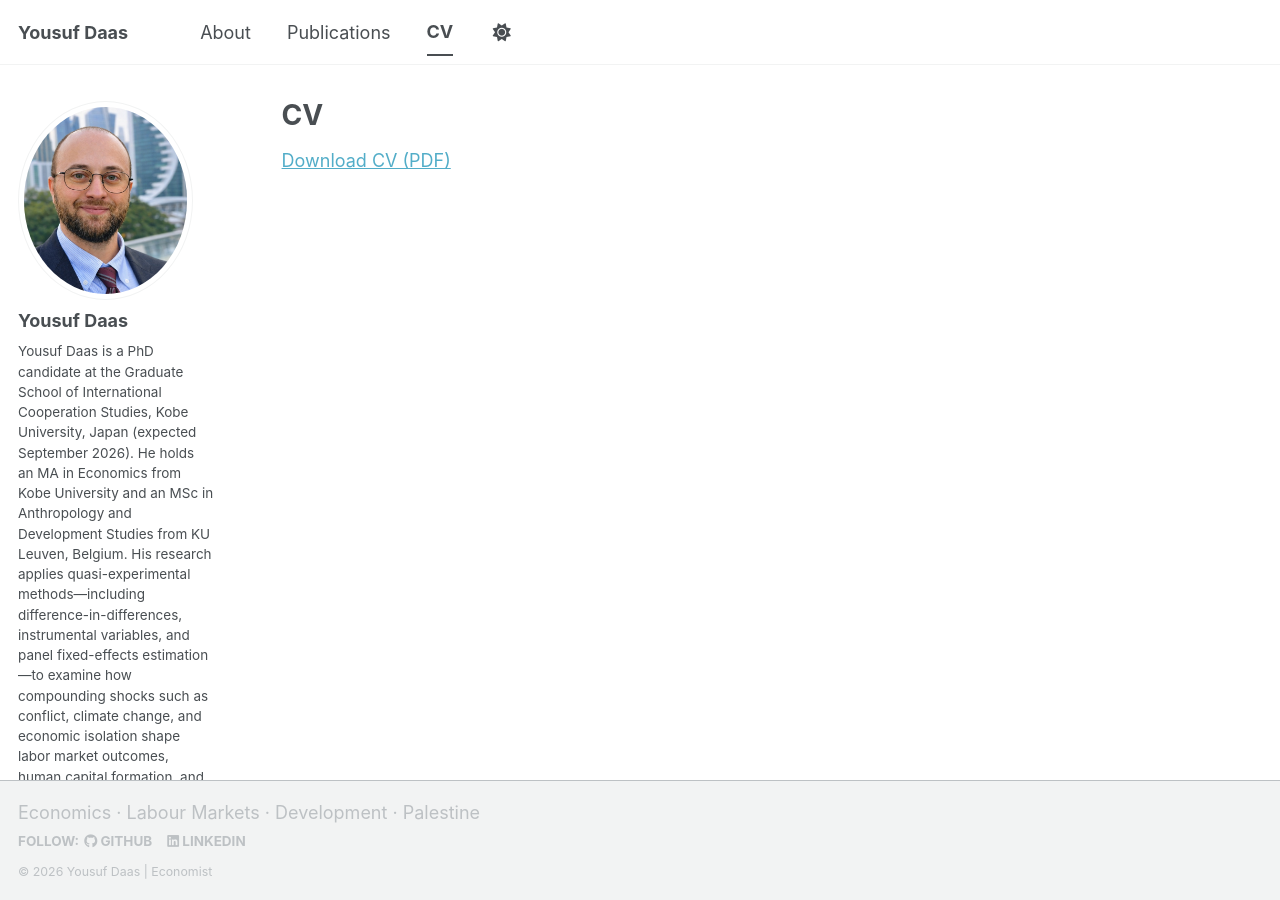
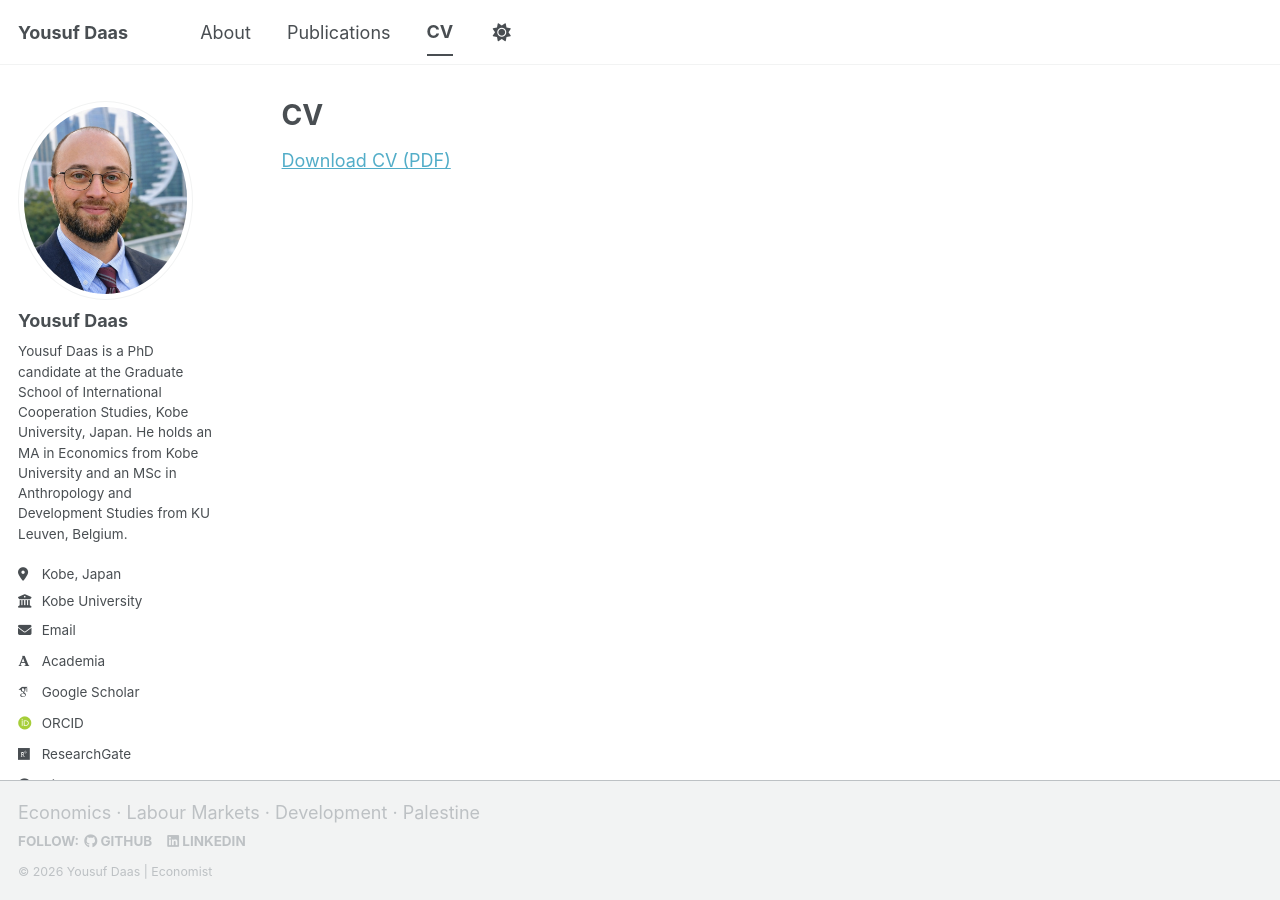
Before and after one commit to YousufDaas/yousufdaas.github.io, a Jekyll site: the page built from _pages/cv.md, in a window 1280 px wide. Built offline with Jekyll 4.4.1, drawn with Linux system fonts in a browser that asks for light colours; some web fonts are replaced; a script bundle is joined from its source files by our own code; library files that are not in the unit come from our copies; some of the changed text lies outside the part shown.

Commit message:
Update _config.yml

```diff
--- a/_config.yml
+++ b/_config.yml
@@ -26,7 +26,7 @@ author:
   avatar           : "profile.png"
   name             : "Yousuf Daas"
   pronouns         : # example: "she/her"
-  bio              : "Yousuf Daas is a PhD candidate at the Graduate School of International Cooperation Studies, Kobe University, Japan (expected September 2026). He holds an MA in Economics from Kobe University and an MSc in Anthropology and Development Studies from KU Leuven, Belgium. His research applies quasi-experimental methods—including difference-in-differences, instrumental variables, and panel fixed-effects estimation—to examine how compounding shocks such as conflict, climate change, and economic isolation shape labor market outcomes, human capital formation, and household welfare in fragile and developing economies, with a primary focus on Palestine and comparative work in Sub-Saharan Africa and South Asia. His work has been published in peer-reviewed journals including Journal of Labor and Society, International Review of Applied Economics, Climate Change Economics, Forum for Social Economics, and Children and Youth Services Review."
+  bio              : "Yousuf Daas is a PhD candidate at the Graduate School of International Cooperation Studies, Kobe University, Japan. He holds an MA in Economics from Kobe University and an MSc in Anthropology and Development Studies from KU Leuven, Belgium."
   location         : "Kobe, Japan"
   employer         : "Kobe University"
   uri              : # URL
```
